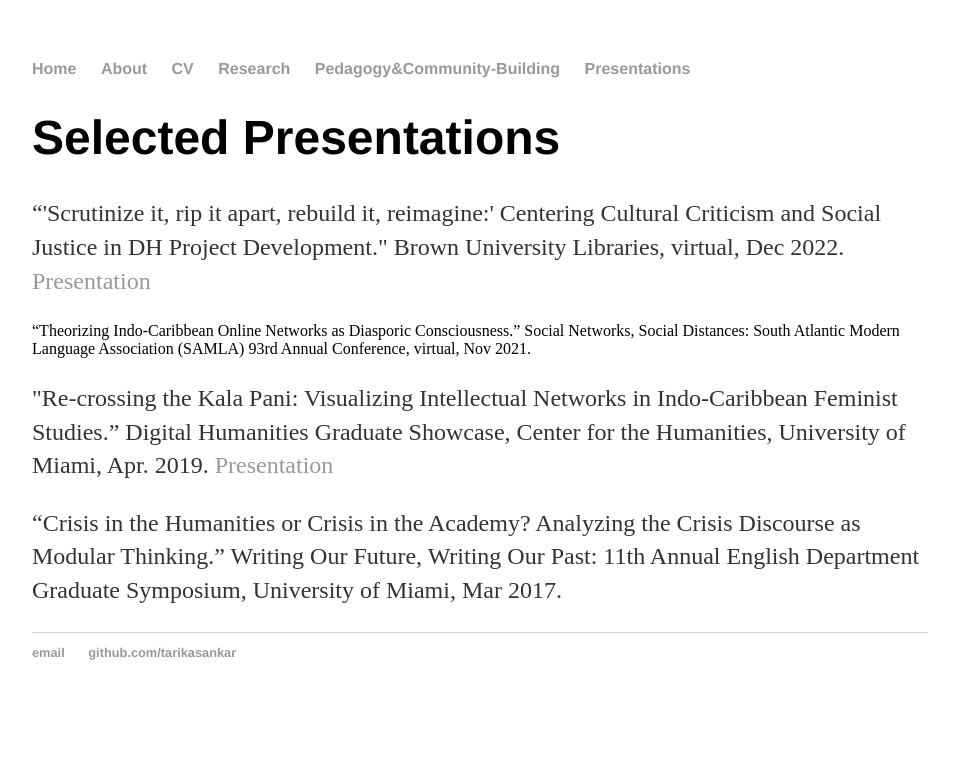
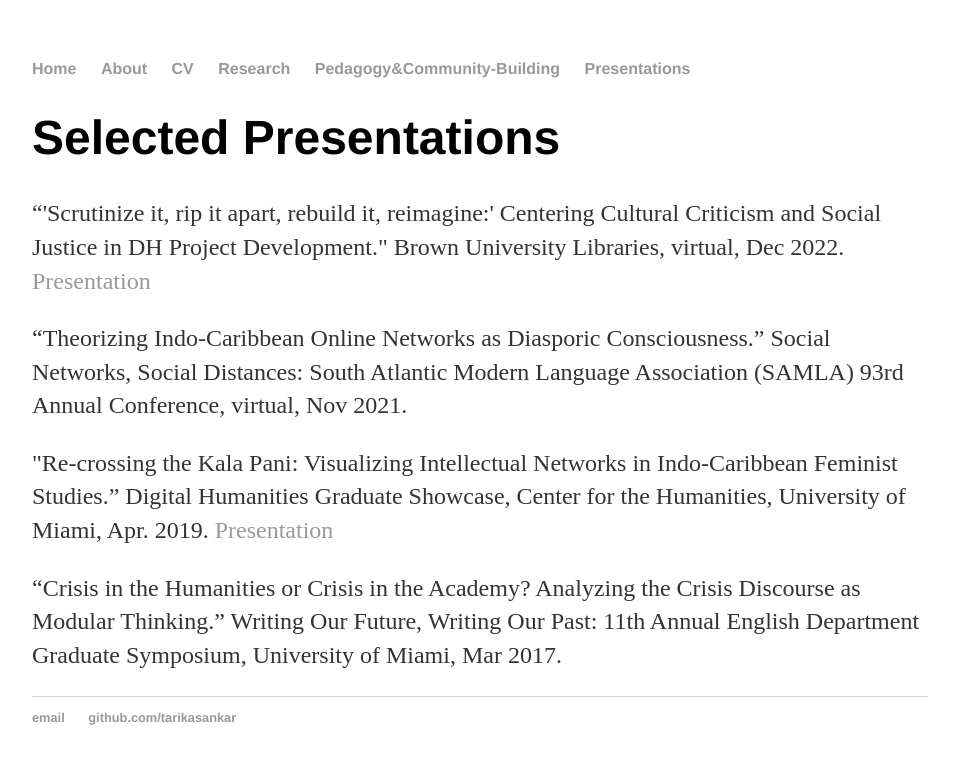
Before and after one commit to tarikasankar/tarikasankar.github.io, a Jekyll site: the page built from presentations/index.html, in a window 1280 px wide. Shown: the top 764 px of the page, without its empty margins (160-1119 px from the left). Built offline with Jekyll 4.4.1, drawn with Linux system fonts in a browser that asks for light colours.

Commit message:
Update index.html
fixed paragraph tag

```diff
--- a/presentations/index.html
+++ b/presentations/index.html
@@ -11,9 +11,8 @@ title: Presentations
 	<a href="https://docs.google.com/presentation/d/16rxc07phwgl3bt7SuChcIo_8eWGKm17d/edit?usp=sharing&ouid=110731227750397347618&rtpof=true&sd=true">Presentation</a>
 	</p>
 
-	</p>
-	“Theorizing Indo-Caribbean Online Networks as Diasporic Consciousness.” Social Networks, Social Distances: South Atlantic Modern Language Association
-	(SAMLA) 93rd Annual Conference, virtual, Nov 2021.
+	<p>
+	“Theorizing Indo-Caribbean Online Networks as Diasporic Consciousness.” Social Networks, Social Distances: South Atlantic Modern Language Association (SAMLA) 		93rd Annual Conference, virtual, Nov 2021.
 	</p>
 
 	<p>
```
